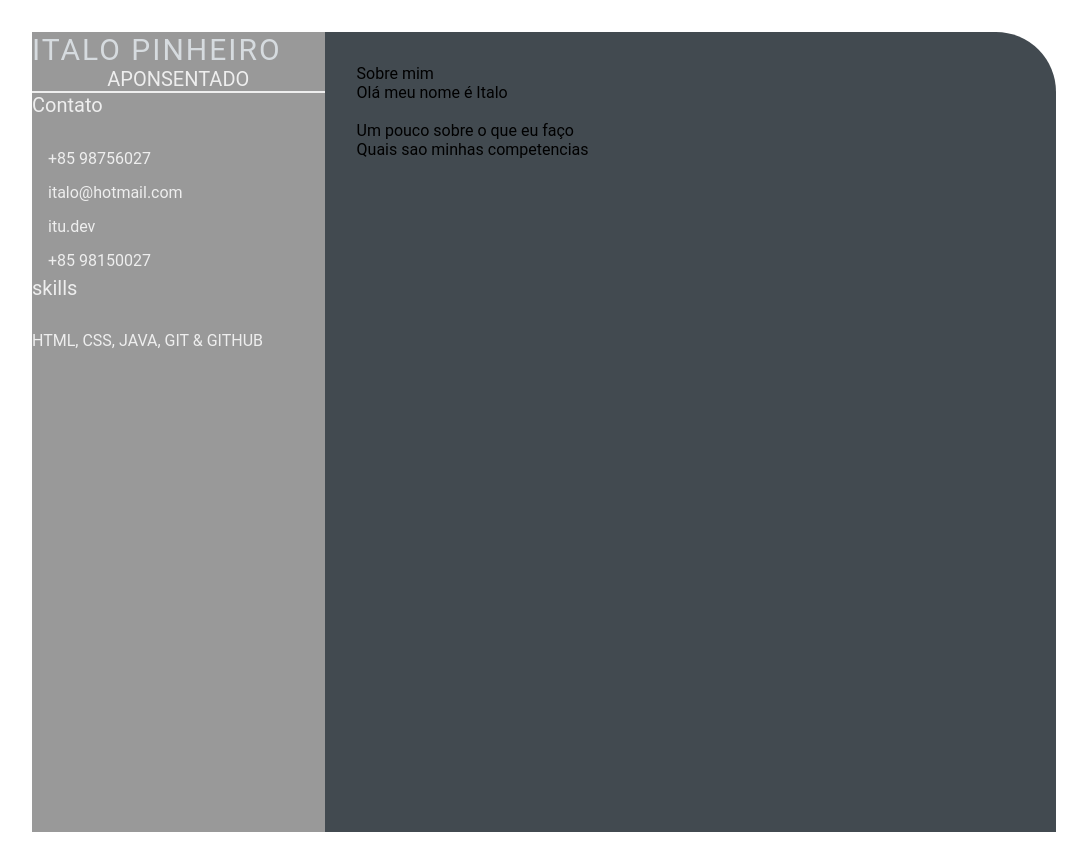
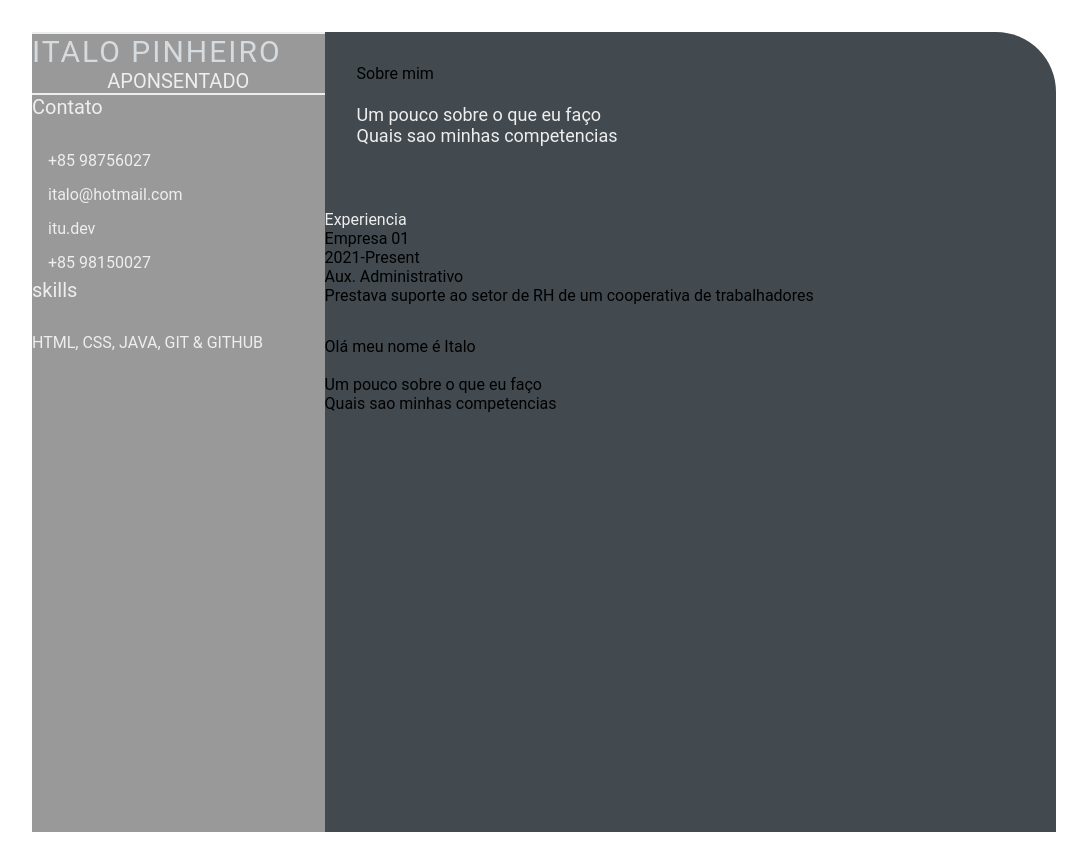
Before and after one commit to PatekPhillipe/italopinheiro.github.io, a plain HTML site: page index.html in a window 1280 px wide. Shown: the whole page, without its empty margins (96-1183 px from the left). Drawn offline with Linux system fonts and the light colour scheme.

Commit message:
Day 3 (#3)

```diff
--- a/index.html
+++ b/index.html
@@ -4,7 +4,7 @@
     <meta charset="UTF-8">
     <meta http-equiv="viewport" content="width=device-width, initial-scale=1.0">
     <meta name="viewport" content="width=device-width, initial-scale=1.0">
-    <title>Italo Pinheiro</title>
+
 
     <link rel="stylesheet" href="style.css">
 </head>
@@ -12,7 +12,11 @@
      <main class="resume-contents">
          <section class="left-section">
              <section class="left-section-content">
+
+                 <div class="profile"></div>
+
                  <div class="profile"
+
                  <img class="profile-image" src= "/img/profile-image.jpg" alt= "Profile profile-image">
                  <p class="name">Italo Pinheiro</p>
                  <p class="profession">Aponsentado</p>
@@ -42,6 +46,29 @@
             <div class="right-section-contents">
                 <section class="about gap">
                     <div calss="right-title">Sobre mim</div>
+
+                    <p class="about-me-contents">
+                        <br> Um pouco sobre o que eu faço
+                        <br> Quais sao minhas competencias
+                        </p>
+                </section>
+            </div>
+            <section class="experience gap">
+                <div class="right-title">Experiencia</div>
+                <div class="exp-left">
+                    <p class="exp-company-name">Empresa 01</p>
+                    <p class="exp-time-period">2021-Present</p>
+                </div>
+                <div class="exp-right">
+                    <p class="exp-position">Aux. Administrativo</p>
+                    <p class="exp-desc">
+                        Prestava suporte ao setor de RH de um cooperativa de trabalhadores
+                    </p>
+                </div>
+
+                </div>
+            </section>
+
                     <p class="about-me-contents"></p>
                         Olá meu nome é Italo<br>
                         <br> Um pouco sobre o que eu faço
@@ -50,6 +77,7 @@
                 </div>
                 </section>
 
+
             </div>
 
 
--- a/style.css
+++ b/style.css
@@ -100,4 +100,3 @@
 .about-me-contents {
     font-size: 18px;
     color: #eeeeee;
-}
```
